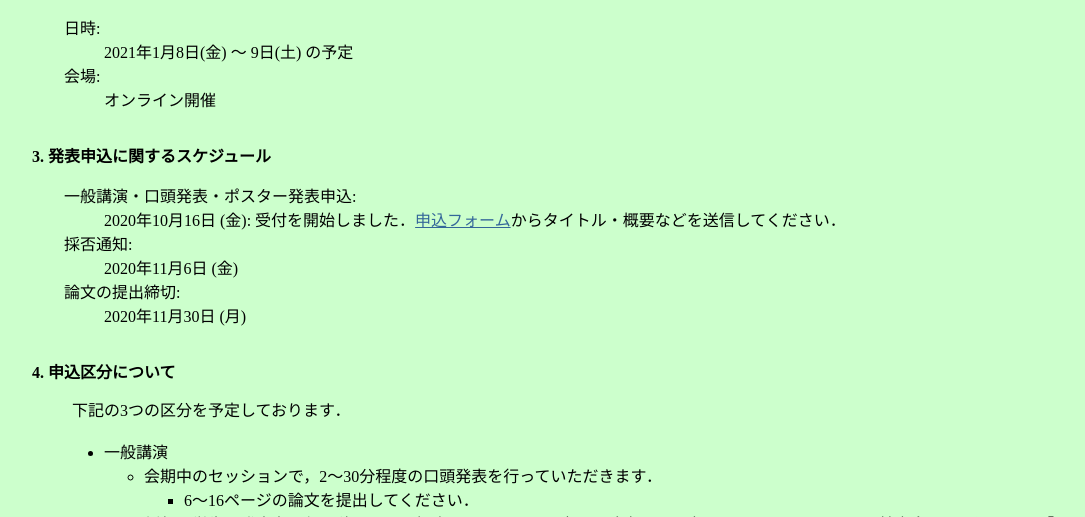
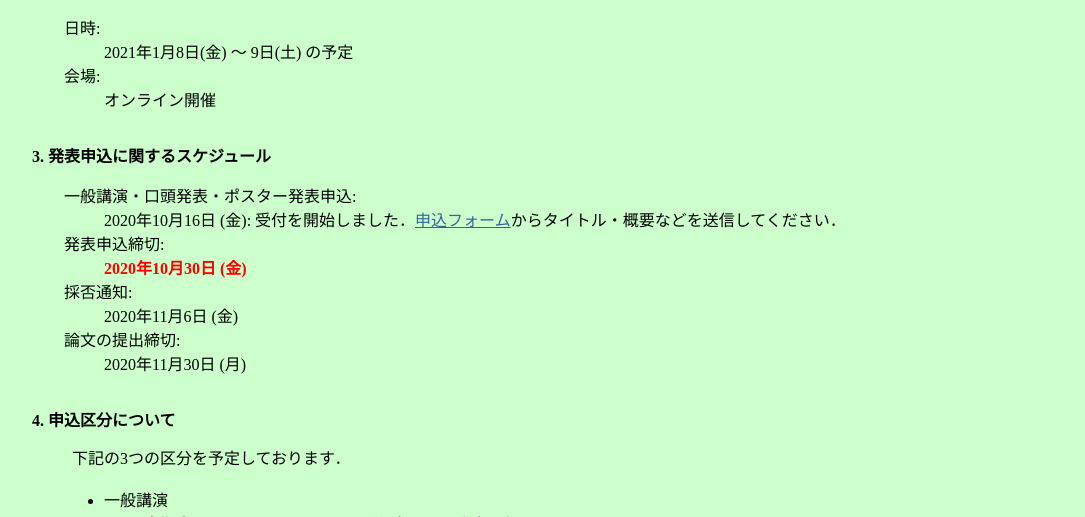
Before and after one commit to prosym/test, a PHP site: page /62/cfp.html in a window 1280 px wide. Shown: the part 958-1475 px from the top of the page, without its empty margins (8-1093 px from the left). Run offline with PHP 8.4, Linux system fonts and the light colour scheme.

Commit message:
62th: application deadline

```diff
--- a/62/cfp.html
+++ b/62/cfp.html
@@ -79,6 +79,8 @@
 <dl>
 <dt>一般講演・口頭発表・ポスター発表申込:</dt>
 <dd>2020年10月16日 (金): 受付を開始しました．<a href="https://docs.google.com/forms/d/e/1FAIpQLSe7oZ37Xmo49QDkhxL4Ow1Yu8I9BWv-2qHW9rucfUNmrggyOw/viewform">申込フォーム</a>からタイトル・概要などを送信してください．</dd>
+<dt>発表申込締切:</dt>
+<dd><span class="strong">2020年10月30日 (金)</span></dd>
 <dt>採否通知:</dt>
 <dd>2020年11月6日 (金)</dd>
 <dt>論文の提出締切:</dt>
--- a/62/style.css
+++ b/62/style.css
@@ -80,6 +80,11 @@ main h2 {
     color: #000000;
 }
 
+span.strong {
+    color: #ff0000;
+    font-weight: bold;
+}
+
 address ul li {
     line-height: 150%;
 }
```
